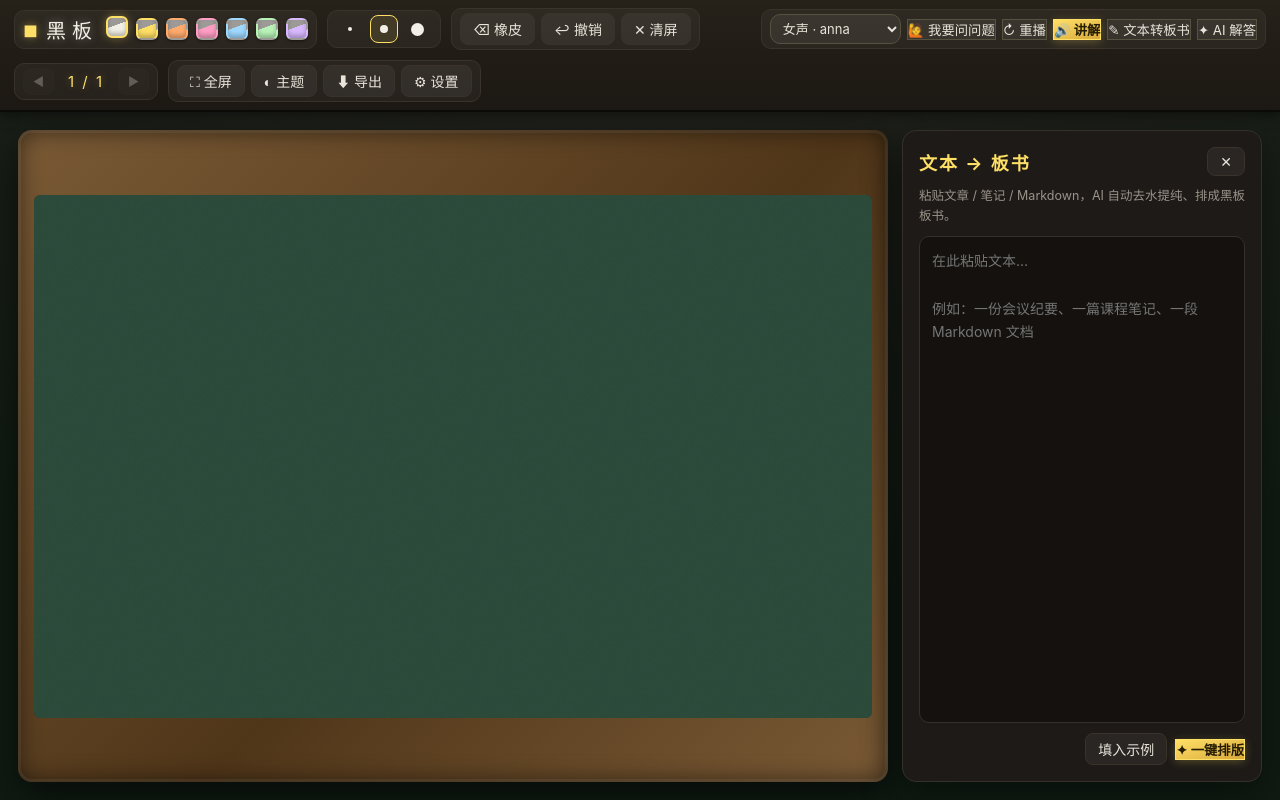
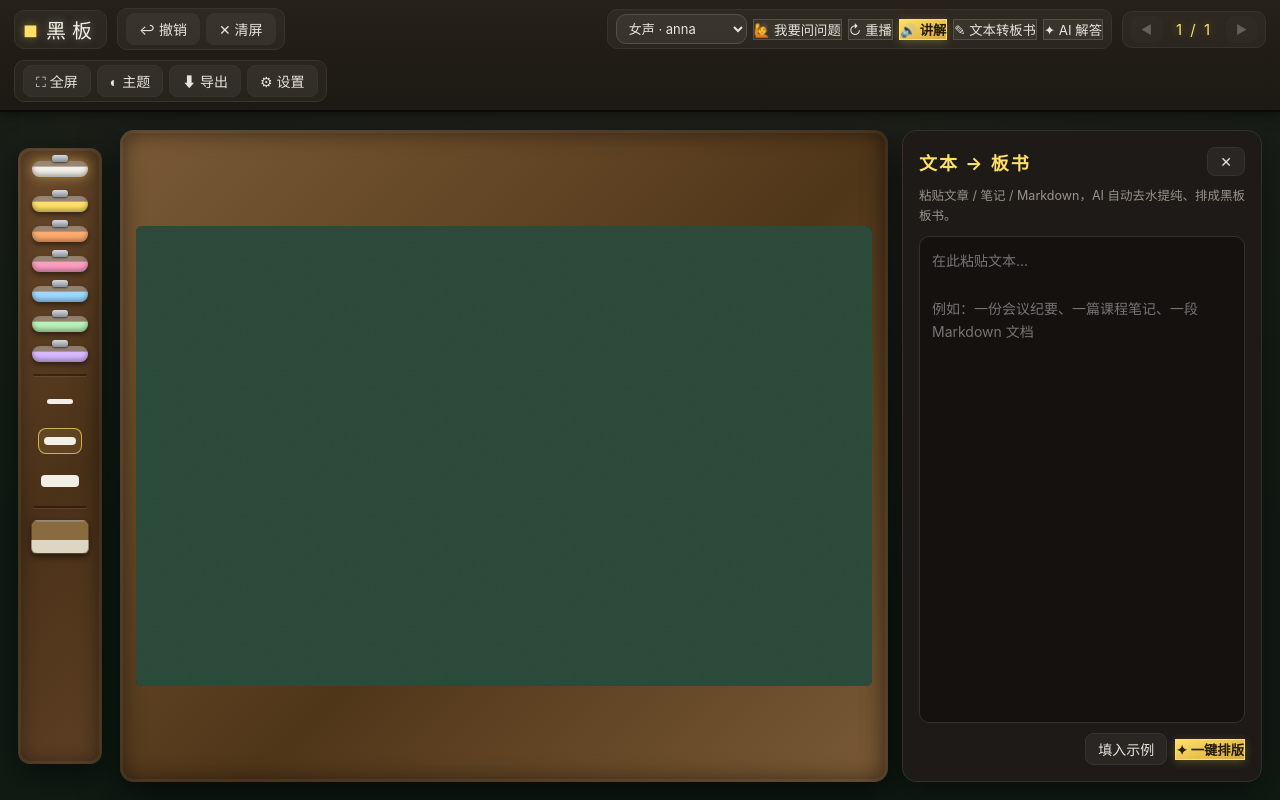
Before and after one commit to agi-hub/blackboard, a plain HTML site: page public/index.html in a window 1280 px wide. Drawn offline with Linux system fonts and the light colour scheme; no server answers.

Commit message:
涂鸦工具移至黑板左侧磁吸粉笔槽：木条轨道+磁铁贴粉笔+粗细粉笔头+板擦；顶栏相应精简

```diff
--- a/public/index.html
+++ b/public/index.html
@@ -12,26 +12,13 @@
     <div class="tb-group brand">
       <span class="brand-mark">◼</span>
       <span class="brand-name">黑板</span>
-      <button class="chalk-dot" data-color="#f2f0e6" style="--c:#f2f0e6" aria-label="白色粉笔"></button>
-      <button class="chalk-dot" data-color="#ffe066" style="--c:#ffe066" aria-label="黄色粉笔"></button>
-      <button class="chalk-dot" data-color="#ffab6e" style="--c:#ffab6e" aria-label="橙色粉笔"></button>
-      <button class="chalk-dot" data-color="#ff9ec4" style="--c:#ff9ec4" aria-label="粉色粉笔"></button>
-      <button class="chalk-dot" data-color="#9fd8ff" style="--c:#9fd8ff" aria-label="蓝色粉笔"></button>
-      <button class="chalk-dot" data-color="#b8f2b8" style="--c:#b8f2b8" aria-label="绿色粉笔"></button>
-      <button class="chalk-dot" data-color="#d8b8ff" style="--c:#d8b8ff" aria-label="紫色粉笔"></button>
-    </div>
-
-    <div class="tb-group" id="size-tray" title="粉笔粗细">
-      <button class="size-btn" data-size="3"><i class="dot s"></i></button>
-      <button class="size-btn active" data-size="5"><i class="dot m"></i></button>
-      <button class="size-btn" data-size="9"><i class="dot l"></i></button>
     </div>
 
     <div class="tb-group">
-      <button id="btn-eraser" class="tool-btn" title="橡皮擦">⌫ 橡皮</button>
       <button id="btn-undo" class="tool-btn" title="撤销 (Ctrl/Cmd+Z)">↩ 撤销</button>
       <button id="btn-clear" class="tool-btn danger" title="清空黑板">✕ 清屏</button>
     </div>
+
 
     <div class="tb-group spacer-right">
       <select id="voice-select" title="讲解音色"></select>
@@ -56,6 +43,27 @@
   </header>
 
   <main id="stage">
+    <!-- 左侧粉笔槽（磁吸上墙：木条轨道 + 磁铁贴粉笔 + 板擦） -->
+    <aside id="chalk-rail" title="粉笔槽">
+      <div class="rail-chalks">
+        <button class="chalk-dot" data-color="#f2f0e6" style="--c:#f2f0e6" aria-label="白色粉笔"></button>
+        <button class="chalk-dot" data-color="#ffe066" style="--c:#ffe066" aria-label="黄色粉笔"></button>
+        <button class="chalk-dot" data-color="#ffab6e" style="--c:#ffab6e" aria-label="橙色粉笔"></button>
+        <button class="chalk-dot" data-color="#ff9ec4" style="--c:#ff9ec4" aria-label="粉色粉笔"></button>
+        <button class="chalk-dot" data-color="#9fd8ff" style="--c:#9fd8ff" aria-label="蓝色粉笔"></button>
+        <button class="chalk-dot" data-color="#b8f2b8" style="--c:#b8f2b8" aria-label="绿色粉笔"></button>
+        <button class="chalk-dot" data-color="#d8b8ff" style="--c:#d8b8ff" aria-label="紫色粉笔"></button>
+      </div>
+      <div class="rail-divider"></div>
+      <div class="rail-sizes" title="粉笔粗细">
+        <button class="size-btn" data-size="3"><i class="dot s"></i></button>
+        <button class="size-btn active" data-size="5"><i class="dot m"></i></button>
+        <button class="size-btn" data-size="9"><i class="dot l"></i></button>
+      </div>
+      <div class="rail-divider"></div>
+      <button id="btn-eraser" class="rail-eraser" title="橡皮擦（板擦）"><span class="felt"></span></button>
+    </aside>
+
     <!-- 黑板（木框 + 三层画布） -->
     <div id="board-frame">
       <div id="board">
--- a/public/style.css
+++ b/public/style.css
@@ -1,3 +1,120 @@
+/* 左侧磁吸粉笔槽（墙上木条轨道） */
+#chalk-rail {
+  flex-shrink: 0;
+  width: 84px;
+  align-self: stretch;
+  margin: 18px 4px 18px 0;
+  background: linear-gradient(135deg, #6b4a2c, #4a3118 55%, #5d3f24);
+  border-radius: 12px;
+  box-shadow:
+    inset 0 0 0 3px rgba(255, 255, 255, 0.06),
+    inset 0 0 20px rgba(0, 0, 0, 0.45),
+    0 10px 30px rgba(0, 0, 0, 0.5);
+  display: flex;
+  flex-direction: column;
+  align-items: center;
+  gap: 12px;
+  padding: 18px 0 14px;
+}
+.rail-chalks,
+.rail-sizes {
+  display: flex;
+  flex-direction: column;
+  align-items: center;
+  gap: 14px;
+}
+.rail-divider {
+  width: 54px;
+  height: 2px;
+  background: rgba(0, 0, 0, 0.35);
+  border-radius: 1px;
+  box-shadow: 0 1px 0 rgba(255, 255, 255, 0.08);
+}
+
+/* 槽内粉笔：横放粉笔条 + 顶部小磁铁 */
+#chalk-rail .chalk-dot {
+  position: relative;
+  width: 56px;
+  height: 16px;
+  border-radius: 8px;
+  background: linear-gradient(180deg, rgba(255, 255, 255, 0.35) 0 34%, var(--c) 35% 100%);
+  box-shadow: inset 0 -3px 4px rgba(0, 0, 0, 0.3), 0 3px 5px rgba(0, 0, 0, 0.45);
+  border: none;
+  transition: transform 0.12s, box-shadow 0.12s;
+}
+#chalk-rail .chalk-dot::after {
+  /* 磁铁贴片 */
+  content: "";
+  position: absolute;
+  top: -6px;
+  left: 50%;
+  transform: translateX(-50%);
+  width: 16px;
+  height: 7px;
+  border-radius: 3px;
+  background: linear-gradient(#d6dbe1, #878e98);
+  box-shadow: 0 1px 2px rgba(0, 0, 0, 0.55);
+}
+#chalk-rail .chalk-dot:hover {
+  transform: translateY(-2px);
+}
+#chalk-rail .chalk-dot.active {
+  transform: translateY(-5px);
+  box-shadow: inset 0 -3px 4px rgba(0, 0, 0, 0.3), 0 0 12px rgba(255, 224, 102, 0.45);
+}
+
+#chalk-rail .size-btn {
+  width: 44px;
+  height: 26px;
+  display: grid;
+  place-items: center;
+  border: 1px solid transparent;
+  border-radius: 8px;
+}
+#chalk-rail .size-btn:hover {
+  background: rgba(255, 255, 255, 0.08);
+}
+#chalk-rail .size-btn.active {
+  border-color: rgba(255, 224, 102, 0.7);
+  background: rgba(255, 224, 102, 0.1);
+}
+#chalk-rail .size-btn .dot {
+  border-radius: 4px;
+  background: var(--chalk);
+  display: block;
+}
+#chalk-rail .size-btn .dot.s {
+  width: 26px;
+  height: 5px;
+}
+#chalk-rail .size-btn .dot.m {
+  width: 32px;
+  height: 8px;
+}
+#chalk-rail .size-btn .dot.l {
+  width: 38px;
+  height: 12px;
+}
+
+/* 板擦：木壳 + 毛毡底 */
+#chalk-rail .rail-eraser {
+  position: relative;
+  width: 58px;
+  height: 34px;
+  border-radius: 6px;
+  background: linear-gradient(180deg, #8a6a3f 0 58%, #ddd6c4 58% 100%);
+  box-shadow: 0 3px 6px rgba(0, 0, 0, 0.5), inset 0 1px 0 rgba(255, 255, 255, 0.15);
+  border: 1px solid rgba(0, 0, 0, 0.35);
+  transition: transform 0.12s, box-shadow 0.12s;
+}
+#chalk-rail .rail-eraser:hover {
+  transform: translateY(-2px);
+}
+#chalk-rail .rail-eraser.active {
+  transform: translateY(-4px);
+  box-shadow: 0 0 12px rgba(255, 158, 196, 0.5), 0 3px 6px rgba(0, 0, 0, 0.5);
+}
+
 /* 「黑板」原型 — 样式 */
 
 :root {
@@ -70,38 +187,6 @@ button {
   text-shadow: 0 0 10px rgba(242, 240, 230, 0.35);
 }
 
-/* 粉笔颜色 */
-.chalk-dot {
-  width: 22px;
-  height: 22px;
-  border-radius: 6px;
-  background: linear-gradient(160deg, #fff8 40%, var(--c) 41%);
-  box-shadow: inset 0 -3px 4px rgba(0, 0, 0, 0.25), 0 1px 3px rgba(0, 0, 0, 0.5);
-  border: 2px solid transparent;
-  transition: transform 0.12s, border-color 0.12s;
-}
-.chalk-dot:hover { transform: translateY(-2px); }
-.chalk-dot.active {
-  border-color: var(--accent);
-  transform: translateY(-2px);
-  box-shadow: inset 0 -3px 4px rgba(0, 0, 0, 0.25), 0 0 10px rgba(255, 224, 102, 0.35);
-}
-
-/* 粗细 */
-.size-btn {
-  width: 28px;
-  height: 28px;
-  border-radius: 8px;
-  display: grid;
-  place-items: center;
-  border: 1px solid transparent;
-}
-.size-btn:hover { background: rgba(255, 255, 255, 0.08); }
-.size-btn.active { border-color: var(--accent); background: rgba(255, 224, 102, 0.1); }
-.size-btn .dot { border-radius: 50%; background: var(--chalk); display: block; }
-.size-btn .dot.s { width: 4px; height: 4px; }
-.size-btn .dot.m { width: 8px; height: 8px; }
-.size-btn .dot.l { width: 13px; height: 13px; }
 
 .tool-btn {
   padding: 5px 12px;
```
